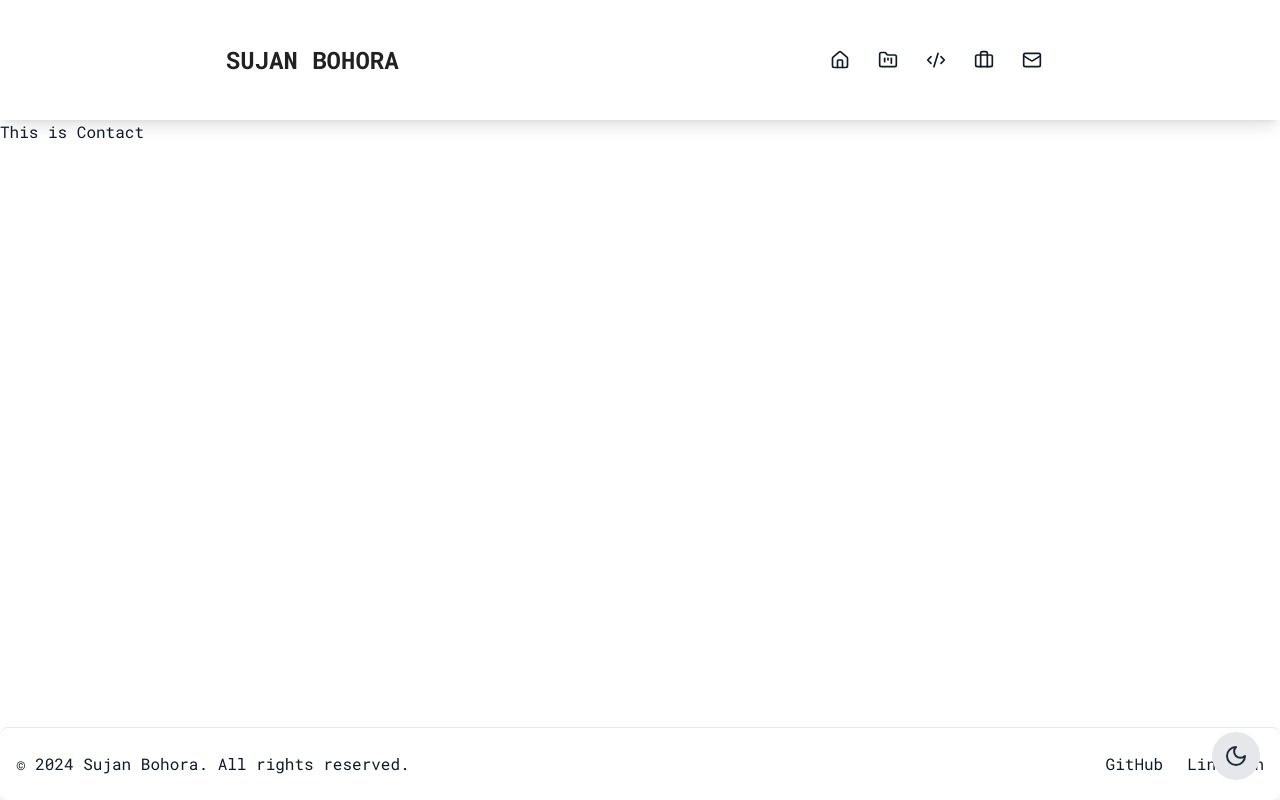
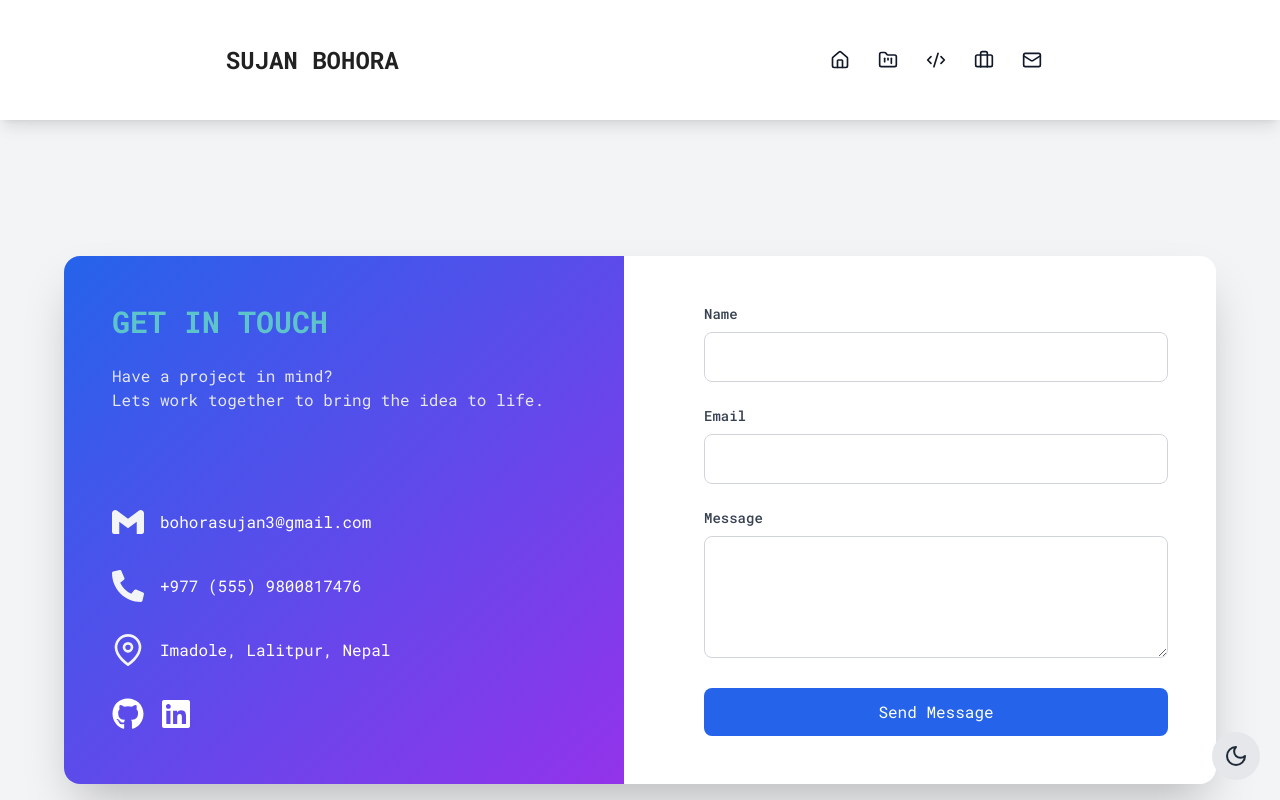
Before and after one commit to jansu11/website, a React (Vite) app: page /contact in a window 1280 px wide. Shown: the top 800 px of the page. Built offline with nearby package versions, Linux system fonts and the light colour scheme.

Commit message:
added pages

```diff
--- a/src/components/TechLogo.jsx
+++ b/src/components/TechLogo.jsx
@@ -1,8 +1,9 @@
 import { div } from 'framer-motion/client'
-import { FaPython, FaReact, FaNodeJs, FaGithub, FaDatabase , FaDocker,FaLinkedin } from 'react-icons/fa'
+import {FaPhoneAlt,FaPython, FaReact, FaNodeJs, FaGithub, FaDatabase , FaDocker,FaLinkedin } from 'react-icons/fa'
 import {SiApachehadoop,SiPlotly, SiJupyter,SiJavascript, SiTypescript, SiTailwindcss, SiMongodb,SiGmail ,SiPostgresql,SiApachespark,SiApachecassandra , SiApachekafka, SiScala} from 'react-icons/si'
 import { TbBrandNextjs } from 'react-icons/tb'
 import { TbSql } from "react-icons/tb";
+import { FiMapPin } from "react-icons/fi";
 
 // Icon mapping object
 const techIcons = {
@@ -27,7 +28,9 @@ const techIcons = {
   'Hadoop' : SiApachehadoop,
   'SQL' : TbSql,
   'Notebook' : SiJupyter,
-  'Plotly' : SiPlotly
+  'Plotly' : SiPlotly,
+  'Phone' :  FaPhoneAlt,
+  'Mappin' : FiMapPin
 
 
 }
--- a/src/pages/Contact.jsx
+++ b/src/pages/Contact.jsx
@@ -1,10 +1,146 @@
+import React, { useState } from 'react';
+import TechLogo from '../components/TechLogo';
+
 const Contact = () => {
+  const [formData, setFormData] = useState({
+    name: '',
+    email: '',
+    message: ''
+  });
 
-    return <>
+  const handleChange = (e) => {
+    const { name, value } = e.target;
+    setFormData(prev => ({
+      ...prev,
+      [name]: value
+    }));
+  };
 
-        <h1>This is Contact</h1>
-    </>
+  const handleSubmit = (e) => {
+    e.preventDefault();
+    // Add form submission logic here
+    console.log('Form submitted:', formData);
+  };
 
-}
+  return (
+    <div className="min-h-screen bg-gray-100 dark:bg-primary-dark flex items-center justify-center p-6">
+      <div className="container mx-auto max-w-6xl">
+        <div className="grid md:grid-cols-2 gap-8 bg-white dark:bg-gray-800 shadow-2xl rounded-2xl overflow-hidden">
+          {/* Contact Information Section */}
+          <div className="bg-gradient-to-br from-blue-600 to-purple-600 dark:from-gray-900 dark:to-button-dark p-12 text-white flex flex-col justify-between">
+            <div>
+              <h2 className=" uppercase text-3xl  text-subheader-dark font-bold mb-6">Get in Touch</h2>
+              <p className="text-gray-200 mb-8">
+                Have a project in mind?
+                <p>
 
-export default Contact
+                Lets work together to bring the idea to life.
+                </p>
+              </p>
+            </div>
+
+            <div>
+              <div className="flex items-center mb-8">
+                <TechLogo  className= 'text-gray-100 h-8 w-8' name={'Email'}></TechLogo>
+                <span className='ml-4'>bohorasujan3@gmail.com</span>
+              </div>
+              <div className="flex items-center mb-8">
+                <TechLogo className= 'text-gray-100 h-8 w-8' name={'Phone'}></TechLogo>
+                <span className='ml-4'>+977 (555) 9800817476</span>
+              </div>
+              <div className="flex items-center mb-8">
+                <TechLogo  className= 'text-gray-100 h-8 w-8' name={'Mappin'}></TechLogo>
+                <span className='ml-4'>Imadole, Lalitpur, Nepal</span>
+              </div>
+
+              <div className="flex space-x-4">
+                <a
+                  href="#"
+                  className="hover:text-gray-300 dark:text-header-dark transition-colors"
+                  aria-label="GitHub Profile"
+                >
+                    <TechLogo className='h-8 w-8 hover:scale-150 transition-all duration-300' name={'GitHub'}></TechLogo>
+                </a>
+                <a
+                  href="#"
+                  className="hover:text-gray-300  dark:text-header-dark transition-colors "
+                  aria-label="LinkedIn Profile"
+                >
+                    <TechLogo className='h-8 w-8 hover:scale-150 transition-all duration-300' name='LinkedIn'></TechLogo>
+                </a>
+              </div>
+            </div>
+          </div>
+
+          {/* Contact Form Section */}
+          <div className="p-12">
+            <form onSubmit={handleSubmit} className="space-y-6">
+              <div>
+                <label
+                  htmlFor="name"
+                  className="block text-sm font-medium text-gray-700 dark:text-gray-300 mb-2"
+                >
+                  Name
+                </label>
+                <input
+                  type="text"
+                  id="name"
+                  name="name"
+                  value={formData.name}
+                  onChange={handleChange}
+                  required
+                  className="w-full px-4 py-3 border border-gray-300 dark:border-gray-600 rounded-lg focus:ring-2 focus:ring-blue-500 dark:bg-gray-700 dark:text-white transition-all"
+                />
+              </div>
+
+              <div>
+                <label
+                  htmlFor="email"
+                  className="block text-sm font-medium text-gray-700 dark:text-gray-300 mb-2"
+                >
+                  Email
+                </label>
+                <input
+                  type="email"
+                  id="email"
+                  name="email"
+                  value={formData.email}
+                  onChange={handleChange}
+                  required
+                  className="w-full px-4 py-3 border border-gray-300 dark:border-gray-600 rounded-lg focus:ring-2 focus:ring-blue-500 dark:bg-gray-700 dark:text-white transition-all"
+                />
+              </div>
+
+              <div>
+                <label
+                  htmlFor="message"
+                  className="block text-sm font-medium text-gray-700 dark:text-gray-300 mb-2"
+                >
+                  Message
+                </label>
+                <textarea
+                  id="message"
+                  name="message"
+                  rows={4}
+                  value={formData.message}
+                  onChange={handleChange}
+                  required
+                  className="w-full px-4 py-3 border border-gray-300 dark:border-gray-600 rounded-lg focus:ring-2 focus:ring-blue-500 dark:bg-gray-700 dark:text-white transition-all"
+                />
+              </div>
+
+              <button
+                type="submit"
+                className="w-full bg-blue-600 text-white py-3 rounded-lg hover:bg-blue-700 dark:to-blue-100 dark:hover:bg-gray-700 transition-colors focus:outline-none focus:ring-2 focus:ring-blue-500"
+              >
+                Send Message
+              </button>
+            </form>
+          </div>
+        </div>
+      </div>
+    </div>
+  );
+};
+
+export default Contact;
--- a/src/pages/Projects.jsx
+++ b/src/pages/Projects.jsx
@@ -1,8 +1,9 @@
+import Project from '../components/Project'
 
 const Projects = () => {
   return (
     <div>
-      this is projects
+      <Project/>
     </div>
 
   )
--- a/src/pages/Skills.jsx
+++ b/src/pages/Skills.jsx
@@ -1,45 +1,20 @@
+import SkillsSection from '../components/SkillsSection'
+import {motion} from 'framer-motion'
 const Skills = () => {
-    const skillCategories = [
-      {
-        title: 'Data Engineering',
-        skills: ['ETL Pipelines', 'Data Warehousing', 'Data Modeling', 'Apache Airflow'],
-      },
-      {
-        title: 'Programming',
-        skills: ['Python', 'SQL', 'JavaScript', 'React'],
-      },
-      // Add more categories...
-    ];
+  return (
+    <motion.div
+              className='mt-36'
+            initial={{ opacity: 0, y: 20 }}
+            whileHover={{ y: -5 }}
+            whileInView={{ opacity: 1, y: 0 }}
+            transition={{ duration: 0.7, delay:  0.1 }}
+    >
 
-    return (
-      <div className="max-w-4xl mx-auto">
-        <h1 className="text-3xl font-bold text-gray-900 dark:text-white mb-8">
-          Skills & Technologies
-        </h1>
-        <div className="grid grid-cols-1 md:grid-cols-2 gap-8">
-          {skillCategories.map((category, index) => (
-            <div
-              key={index}
-              className="bg-white dark:bg-gray-800 rounded-lg shadow-lg p-6"
-            >
-              <h2 className="text-xl font-bold text-gray-900 dark:text-white mb-4">
-                {category.title}
-              </h2>
-              <div className="flex flex-wrap gap-2">
-                {category.skills.map((skill, i) => (
-                  <span
-                    key={i}
-                    className="px-3 py-1 bg-gray-100 dark:bg-gray-700 text-gray-800 dark:text-gray-200 rounded-full text-sm"
-                  >
-                    {skill}
-                  </span>
-                ))}
-              </div>
-            </div>
-          ))}
-        </div>
-      </div>
-    );
+        <SkillsSection/>
+
+    </motion.div>
+  )
+
   };
 
   export default Skills;
```
